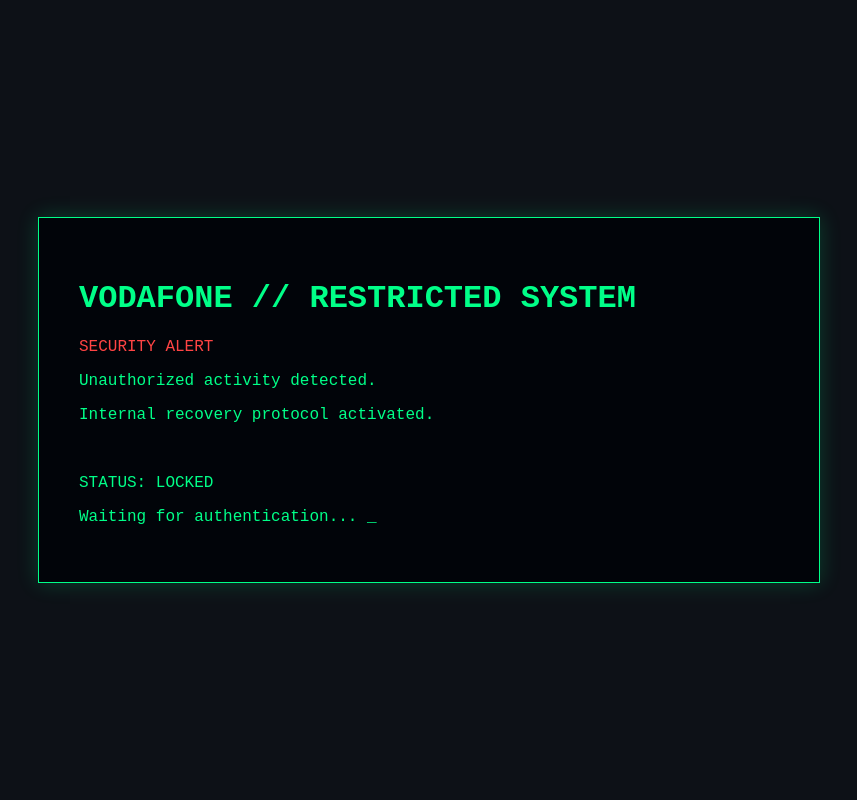
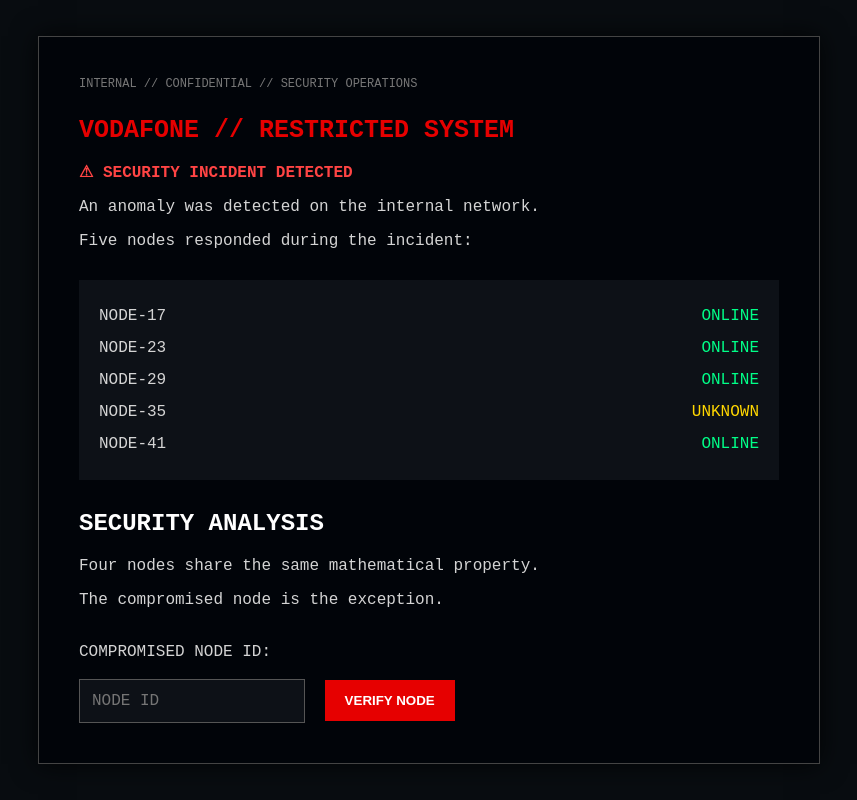
Before and after one commit to thewhyofmre/operation-red, a plain HTML site: page index.html in a window 1280 px wide. Shown: the whole page, without its empty margins (211-1068 px from the left). Drawn offline with Linux system fonts and the light colour scheme.

Commit message:
Update index.html

```diff
--- a/index.html
+++ b/index.html
@@ -3,30 +3,101 @@
 <head>
     <meta charset="UTF-8">
     <meta name="viewport" content="width=device-width, initial-scale=1.0">
+
     <title>Operation Red Signal</title>
 
     <style>
         body {
-            background: #0d1117;
-            color: #00ff88;
+            background: #080c10;
+            color: #d4d4d4;
             font-family: "Courier New", monospace;
             display: flex;
             justify-content: center;
             align-items: center;
-            height: 100vh;
+            min-height: 100vh;
             margin: 0;
         }
 
         .terminal {
             width: 700px;
+            max-width: 85%;
             padding: 40px;
-            border: 1px solid #00ff88;
+            border: 1px solid #444;
             background: #010409;
-            box-shadow: 0 0 20px rgba(0, 255, 136, 0.2);
+            box-shadow: 0 0 25px rgba(0,0,0,0.8);
         }
 
-        .red {
+        h1 {
+            color: #e60000;
+            font-size: 25px;
+        }
+
+        h2 {
+            color: white;
+            margin-top: 30px;
+        }
+
+        .alert {
             color: #ff4444;
+            font-weight: bold;
+        }
+
+        .green {
+            color: #00ff88;
+        }
+
+        .yellow {
+            color: #ffd700;
+        }
+
+        .nodes {
+            margin: 30px 0;
+            padding: 20px;
+            background: #0d1117;
+            line-height: 2;
+        }
+
+        .node {
+            display: flex;
+            justify-content: space-between;
+        }
+
+        input {
+            background: #0d1117;
+            color: #00ff88;
+            border: 1px solid #555;
+            padding: 12px;
+            font-family: "Courier New", monospace;
+            font-size: 16px;
+            width: 200px;
+        }
+
+        button {
+            background: #e60000;
+            color: white;
+            border: none;
+            padding: 13px 20px;
+            margin-left: 10px;
+            cursor: pointer;
+            font-weight: bold;
+        }
+
+        button:hover {
+            background: #ff2222;
+        }
+
+        #error {
+            color: #ff4444;
+            margin-top: 20px;
+            display: none;
+        }
+
+        #success {
+            display: none;
+            margin-top: 30px;
+            padding: 20px;
+            border: 1px solid #00ff88;
+            background: #05150d;
         }
 
         .blink {
@@ -36,6 +107,12 @@
         @keyframes blink {
             50% { opacity: 0; }
         }
+
+        .classified {
+            font-size: 12px;
+            color: #777;
+            margin-bottom: 25px;
+        }
     </style>
 </head>
 
@@ -43,30 +120,189 @@
 
 <div class="terminal">
 
+    <div class="classified">
+        INTERNAL // CONFIDENTIAL // SECURITY OPERATIONS
+    </div>
+
     <h1>VODAFONE // RESTRICTED SYSTEM</h1>
 
-    <p class="red">SECURITY ALERT</p>
-
-    <p>
-        Unauthorized activity detected.
+    <p class="alert">
+        ⚠ SECURITY INCIDENT DETECTED
     </p>
 
     <p>
-        Internal recovery protocol activated.
+        An anomaly was detected on the internal network.
+    </p>
+
+    <p>
+        Five nodes responded during the incident:
+    </p>
+
+    <div class="nodes">
+
+        <div class="node">
+            <span>NODE-17</span>
+            <span class="green">ONLINE</span>
+        </div>
+
+        <div class="node">
+            <span>NODE-23</span>
+            <span class="green">ONLINE</span>
+        </div>
+
+        <div class="node">
+            <span>NODE-29</span>
+            <span class="green">ONLINE</span>
+        </div>
+
+        <div class="node">
+            <span>NODE-35</span>
+            <span class="yellow">UNKNOWN</span>
+        </div>
+
+        <div class="node">
+            <span>NODE-41</span>
+            <span class="green">ONLINE</span>
+        </div>
+
+    </div>
+
+    <h2>SECURITY ANALYSIS</h2>
+
+    <p>
+        Four nodes share the same mathematical property.
+    </p>
+
+    <p>
+        The compromised node is the exception.
     </p>
 
     <br>
 
-    <p>
-        STATUS: LOCKED
-    </p>
+    <label>COMPROMISED NODE ID:</label>
 
-    <p>
-        Waiting for authentication...
+    <br><br>
+
+    <input
+        type="text"
+        id="answer"
+        autocomplete="off"
+        placeholder="NODE ID"
+    >
+
+    <button onclick="verifyNode()">
+        VERIFY NODE
+    </button>
+
+    <div id="error">
+        ACCESS DENIED<br><br>
+        Incorrect node identification.
         <span class="blink">_</span>
-    </p>
+    </div>
+
+    <div id="success">
+
+        <h2 class="green">✓ NODE IDENTIFIED</h2>
+
+        <p>
+            NODE-35 isolated successfully.
+        </p>
+
+        <p>
+            Recovering forensic evidence...
+        </p>
+
+        <p class="green">
+            EVIDENCE RECOVERED
+        </p>
+
+        <p>
+            File: incident.log
+        </p>
+
+        <button onclick="downloadEvidence()">
+            DOWNLOAD EVIDENCE
+        </button>
+
+    </div>
 
 </div>
 
+<script>
+
+function verifyNode() {
+
+    const answer = document
+        .getElementById("answer")
+        .value
+        .trim()
+        .toLowerCase();
+
+    const error = document.getElementById("error");
+    const success = document.getElementById("success");
+
+    if (answer === "35" || answer === "node-35") {
+
+        error.style.display = "none";
+        success.style.display = "block";
+
+    } else {
+
+        success.style.display = "none";
+        error.style.display = "block";
+
+    }
+}
+
+function downloadEvidence() {
+
+    const log = `08:42:01 INFO  Authentication service started
+08:42:04 INFO  User validation successful
+08:42:07 INFO  Gateway status OK
+08:42:09 INFO  Connection from internal network
+08:42:11 WARN  Restricted endpoint requested
+
+08:42:13 INFO  Authentication token received
+
+TOKEN:
+Vk9EQUZPTkUtNDcyOQ==
+
+08:42:15 WARN  Access denied
+08:42:17 INFO  Connection terminated
+
+--- END OF RECOVERED LOG ---`;
+
+    const blob = new Blob([log], {
+        type: "text/plain"
+    });
+
+    const url = URL.createObjectURL(blob);
+
+    const a = document.createElement("a");
+
+    a.href = url;
+    a.download = "incident.log";
+
+    document.body.appendChild(a);
+
+    a.click();
+
+    document.body.removeChild(a);
+
+    URL.revokeObjectURL(url);
+}
+
+document
+    .getElementById("answer")
+    .addEventListener("keypress", function(event) {
+
+        if (event.key === "Enter") {
+            verifyNode();
+        }
+
+    });
+
+</script>
+
 </body>
 </html>
```
